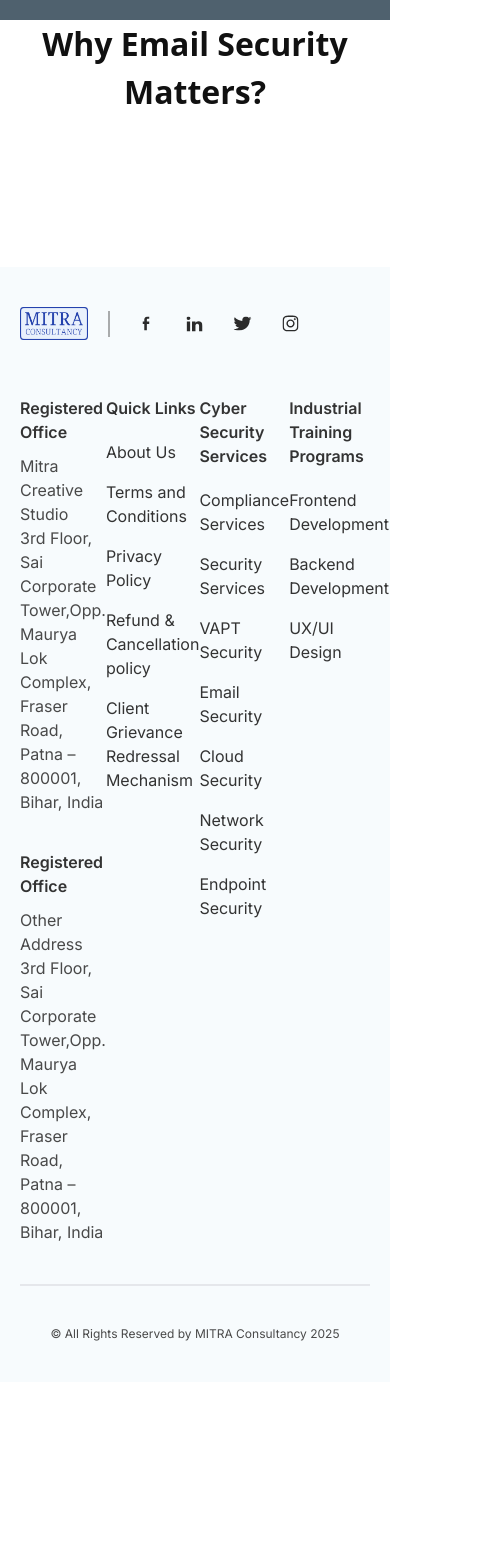
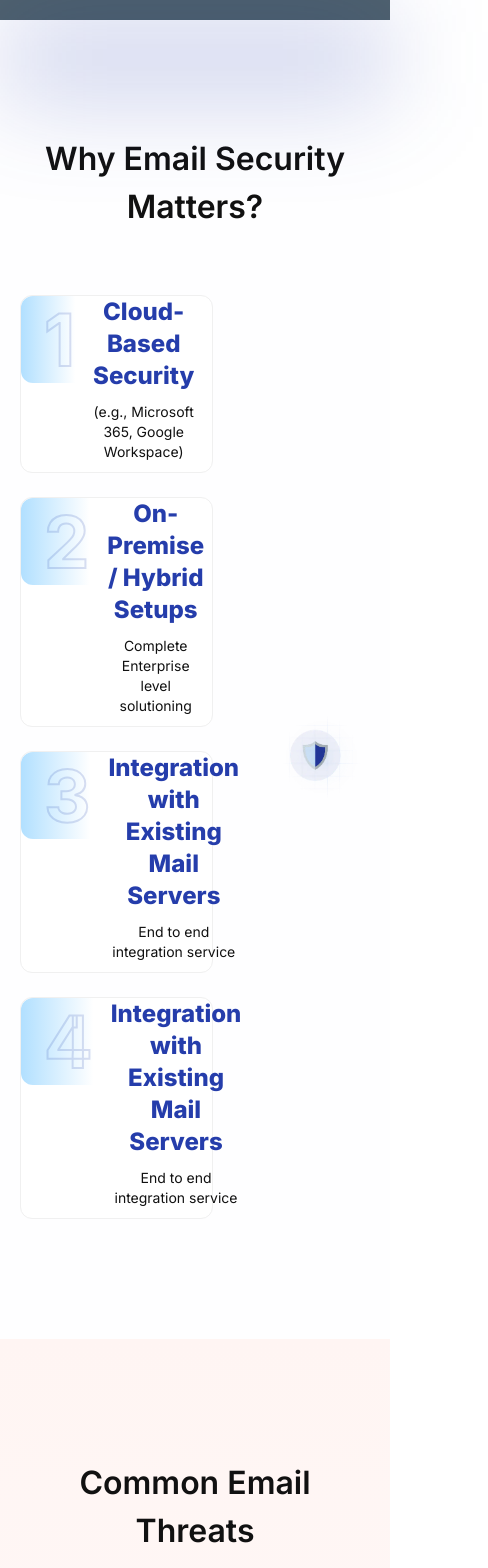
Before and after one commit to neon-lab-dev/MITR-Consultancy-Client, a Next.js app: page /security/email-security in a window 390 px wide. Shown: the part 1380-2948 px from the top of the page, 488 px wide, since content can reach past the window. Before the commit the page ends 2762 px from the top, so only its background shows below. Built offline with nearby package versions, Linux system fonts and the light colour scheme; grey boxes are pictures that could not be loaded.

Commit message:
required fixed done

```diff
--- a/src/Components/DynamicSecurityDetailsPage/DynamicSecurityDetailsPage/WhySecurityMatters/WhySecurityMatters.tsx
+++ b/src/Components/DynamicSecurityDetailsPage/DynamicSecurityDetailsPage/WhySecurityMatters/WhySecurityMatters.tsx
@@ -1,13 +1,74 @@
+import { IMAGES } from "@/assets";
+import ServiceCard from "@/Components/SecurityServices/ServiceCard/ServiceCard";
 import Container from "@/Components/Shared/Container/Container";
+import Image from "next/image";
 
+interface SecurityReasons {
+  number: string;
+  title: string;
+  description: string;
+}
+
+const securityReasons: SecurityReasons[] = [
+  {
+    number: "1",
+    title: "Cloud-Based Security",
+    description: "(e.g., Microsoft 365, Google Workspace)",
+  },
+  {
+    number: "2",
+    title: " On-Premise / Hybrid Setups",
+    description: "Complete Enterprise level solutioning",
+  },
+  {
+    number: "3",
+    title: "Integration with Existing Mail Servers",
+    description: "End to end integration service",
+  },
+  {
+    number: "4",
+    title: "Integration with Existing Mail Servers",
+    description: "End to end integration service",
+  },
+];
 const WhySecurityMatters = () => {
-    return (
-        <div>
-            <Container>
-                <h1 className="text-neutral-145 text-[32px] md:text-[48px] 2xl:text-[64px] font-semibold text-center">Why Email Security Matters?</h1>
-            </Container>
+  return (
+    <div className="pb-[120px] bg-primary-95 font-Inter">
+  <div className="w-full h-[75px] bg-neutral-170 blur-[50px]"></div>
+
+  <Container>
+    <div className="flex flex-col justify-center items-center text-center w-full gap-16 mt-10">
+      <h2 className="text-neutral-145 text-[32px] md:text-[48px] 2xl:text-[64px] font-semibold text-center">
+        Why Email Security Matters?
+      </h2>
+      <div className="relative flex flex-row justify-center gap-[60px] items-center w-full">
+        <div className="w-[55%]">
+          <div className="flex flex-col gap-6">
+            {securityReasons.map((item) => (
+              <ServiceCard
+                key={item.number}
+                number={item.number}
+                title={item.title}
+                description={item.description}
+                gradient="bg-gradient-compliance-card"
+                textColor="#213FAC2B"
+              />
+            ))}
+          </div>
         </div>
-    );
+        <div className="w-[45%] h-full">
+        <Image
+          src={IMAGES.emailSecurityImportance}
+          alt="Common Threats"
+          className="h-full"
+        />
+        </div>
+      </div>
+    </div>
+  </Container>
+</div>
+
+  );
 };
 
 export default WhySecurityMatters;
--- a/src/Components/SecurityServices/CommonThreats/CommonThreats.tsx
+++ b/src/Components/SecurityServices/CommonThreats/CommonThreats.tsx
@@ -52,7 +52,7 @@ const CommonThreats = () => {
     <div className="py-[120px] bg-gradient-threats font-Inter">
       <Container>
         <div className="flex flex-col justify-center items-center text-center w-full gap-20">
-          <h2 className="text-neutral-145 text-[32px] md:text-[40px] xl:text-[48px] font-semibold mb-4">
+          <h2 className="text-neutral-145 text-[32px] md:text-[48px] 2xl:text-[64px] font-semibold text-center">
             Common Email Threats
           </h2>
           <div className="relative flex flex-row justify-center items-center w-full">
@@ -75,6 +75,7 @@ const CommonThreats = () => {
                     title={item.title}
                     description={item.description}
                     gradient="bg-gradient-threats-card"
+                    textColor="#FC464663"
                   />
                 ))}
               </div>
--- a/src/Components/SecurityServices/ComplianceSection/ComplianceSection.tsx
+++ b/src/Components/SecurityServices/ComplianceSection/ComplianceSection.tsx
@@ -14,7 +14,7 @@ const ComplianceSection: React.FC = () => {
     <div className="py-[120px] bg-gradient-compliance font-Inter">
       <Container>
         <div className="flex flex-col justify-center items-center text-center w-full gap-20">
-          <h2 className="text-neutral-145 text-[32px] md:text-[40px] xl:text-[48px] font-semibold mb-4">
+          <h2 className="text-neutral-145 text-[32px] md:text-[48px] 2xl:text-[64px] font-semibold text-center">
             Compliance & Regulatory Alignment
           </h2>
 
--- a/src/Components/SecurityServices/KeyFeatures/KeyFeatureCard/KeyFeatureCard.tsx
+++ b/src/Components/SecurityServices/KeyFeatures/KeyFeatureCard/KeyFeatureCard.tsx
@@ -14,7 +14,7 @@ const KeyFeatureCard: React.FC<KeyFeatureCardProps> = ({
   points
 }) => {
   return (
-    <div className='bg-white rounded-xl flex flex-col items-center justify-center gap-12 pb-12 border border-neutral-125'>
+    <div className='bg-white rounded-xl flex flex-col items-center justify-start gap-12 pb-12 border border-neutral-125'>
       <div className='size-[68px] bg-neutral-140 flex items-center justify-center p-4'>
         <Image src={icon} alt={title} className='w-[38px] h-10' />
       </div>
--- a/src/Components/SecurityServices/KeyFeatures/KeyFeatures.tsx
+++ b/src/Components/SecurityServices/KeyFeatures/KeyFeatures.tsx
@@ -52,10 +52,10 @@ const KeyFeatures = () => {
     <div className="py-[120px] bg-gradient-key-features font-Inter">
       <Container>
         <div className="flex flex-col justify-center items-center text-center w-full gap-20">
-          <h2 className="text-neutral-145 text-[32px] md:text-[40px] xl:text-[48px] font-semibold mb-4">
+          <h2 className="text-neutral-145 text-[32px] md:text-[48px] 2xl:text-[64px] font-semibold text-center">
             Key Features of Email Security Services
           </h2>
-          <div className="h-full w-full p-6 rounded-xl border-2 border-neutral-130 bg-primary-90 flex flex-col items-center justify-center gap-12">
+          <div className="h-full w-full p-6 rounded-xl border-2 border-neutral-130 bg-white  flex flex-col items-center justify-center gap-12">
             <div className=" grid lg:grid-cols-4 gap-6 ">
               {features.map((feature, index) => (
                 <KeyFeatureCard
--- a/src/Components/SecurityServices/ServiceCard/ServiceCard.tsx
+++ b/src/Components/SecurityServices/ServiceCard/ServiceCard.tsx
@@ -5,6 +5,7 @@ interface ServiceCardProps {
   title: string;
   description: string;
   gradient?: string;
+  textColor?: string; // e.g., "#FC464663"
 }
 
 const ServiceCard: React.FC<ServiceCardProps> = ({
@@ -12,13 +13,22 @@ const ServiceCard: React.FC<ServiceCardProps> = ({
   title,
   description,
   gradient,
+  textColor = "#000", // fallback
 }) => {
   return (
     <div className="flex flex-row gap-[18px] font-Inter pr-[18px] bg-white border border-neutral-125 rounded-xl">
       <div
         className={`${gradient} w-[83px] pl-[23px] h-[87px] py-[6px] flex justify-center items-center rounded-l-xl`}
       >
-        {number}
+        <p
+          className="
+            text-[72px] font-bold font-Inter text-transparent
+            [-webkit-text-stroke-width:2px]
+          "
+          style={{ WebkitTextStrokeColor: textColor }}
+        >
+          {number}
+        </p>
       </div>
       <div className="flex flex-col justify-center items-center w-full">
         <h3 className="text-secondary-20 text-2xl font-extrabold">{title}</h3>
--- a/src/Components/SecurityServices/WhyUs/WhyUs.tsx
+++ b/src/Components/SecurityServices/WhyUs/WhyUs.tsx
@@ -11,7 +11,7 @@ const features = [
     title: "Phishing & Tailored solutions for businesses of all sizes Protection",
   },
   {
-    title: "Support across Bangalore, Mumbai, Delhi NCR, patna, and pan-India",
+    title: "Support across Bangalore, Mumbai, Delhi , Patna, and pan-India",
   },
   {
     title: "Work with leading platforms such as Microsoft, Google, Cisco, Fortinet, Mimecast, Proofpoint, more",
@@ -26,7 +26,7 @@ const WhyUs = () => {
     <div className="py-[100px] font-Inter">
       <Container>
         <div className="flex flex-col justify-center items-center text-center w-full gap-20">
-          <h2 className="text-neutral-145 text-[32px] md:text-[40px] xl:text-[48px] font-semibold mb-4">
+          <h2 className="text-neutral-145 text-[32px] md:text-[48px] 2xl:text-[64px] font-semibold text-center">
             Why Choose Mitra Consultancy?
           </h2>
 
--- a/src/app/(commonLayout)/security/email-security/page.tsx
+++ b/src/app/(commonLayout)/security/email-security/page.tsx
@@ -1,5 +1,10 @@
 import SecurityDetailsHero from "@/Components/DynamicSecurityDetailsPage/DynamicSecurityDetailsPage/DynamicSecurityHero/SecurityDetailsHero";
 import WhySecurityMatters from "@/Components/DynamicSecurityDetailsPage/DynamicSecurityDetailsPage/WhySecurityMatters/WhySecurityMatters";
+import CommonThreats from "@/Components/SecurityServices/CommonThreats/CommonThreats";
+import ComplianceSection from "@/Components/SecurityServices/ComplianceSection/ComplianceSection";
+import DeploymentOption from "@/Components/SecurityServices/DeploymentOption/DeploymentOption";
+import KeyFeatures from "@/Components/SecurityServices/KeyFeatures/KeyFeatures";
+import WhyUs from "@/Components/SecurityServices/WhyUs/WhyUs";
 
 const EmailSecurity = () => {
 
@@ -8,6 +13,11 @@ const EmailSecurity = () => {
    <div>
     <SecurityDetailsHero/>
     <WhySecurityMatters/>
+    <CommonThreats/>
+    <KeyFeatures/>
+    <ComplianceSection/>
+    <DeploymentOption/>
+    <WhyUs/>
    </div>
   );
 };
--- a/src/assets/index.ts
+++ b/src/assets/index.ts
@@ -172,6 +172,7 @@ import networkSecurity2 from "../assets/Images/network-security.png";
 import emailCommonThreats from "../assets/Images/email-theats.webp";
 import developmentSection from "../assets/Images/developmet.-section.webp";
 import emailSecurityHero from "../assets/Images/email-security-hero.png";
+import emailSecurityImportance from "../assets/Images/emial-security-importance.webp";
 
 
 
@@ -251,7 +252,8 @@ export const IMAGES = {
 
     emailCommonThreats,
     developmentSection,
-    emailSecurityHero
+    emailSecurityHero,
+    emailSecurityImportance
 };
 
 export const ICONS = {
```
Also changed, not shown: src/Components/SecurityServices/DeploymentOption/DeploymentOption.tsx (+7 -11 lines), tailwind.config.ts (+15 -6 lines), src/assets/Images/emial-security-importance.webp (added).
